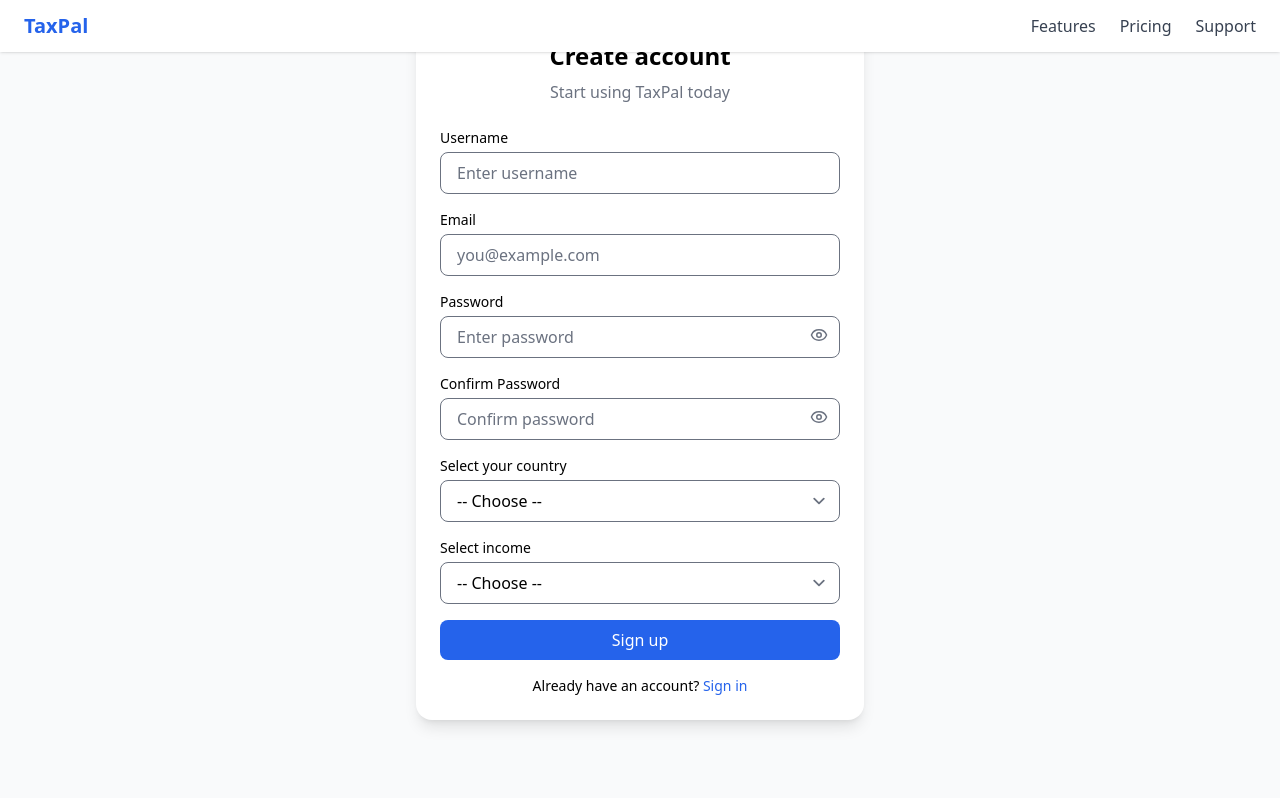
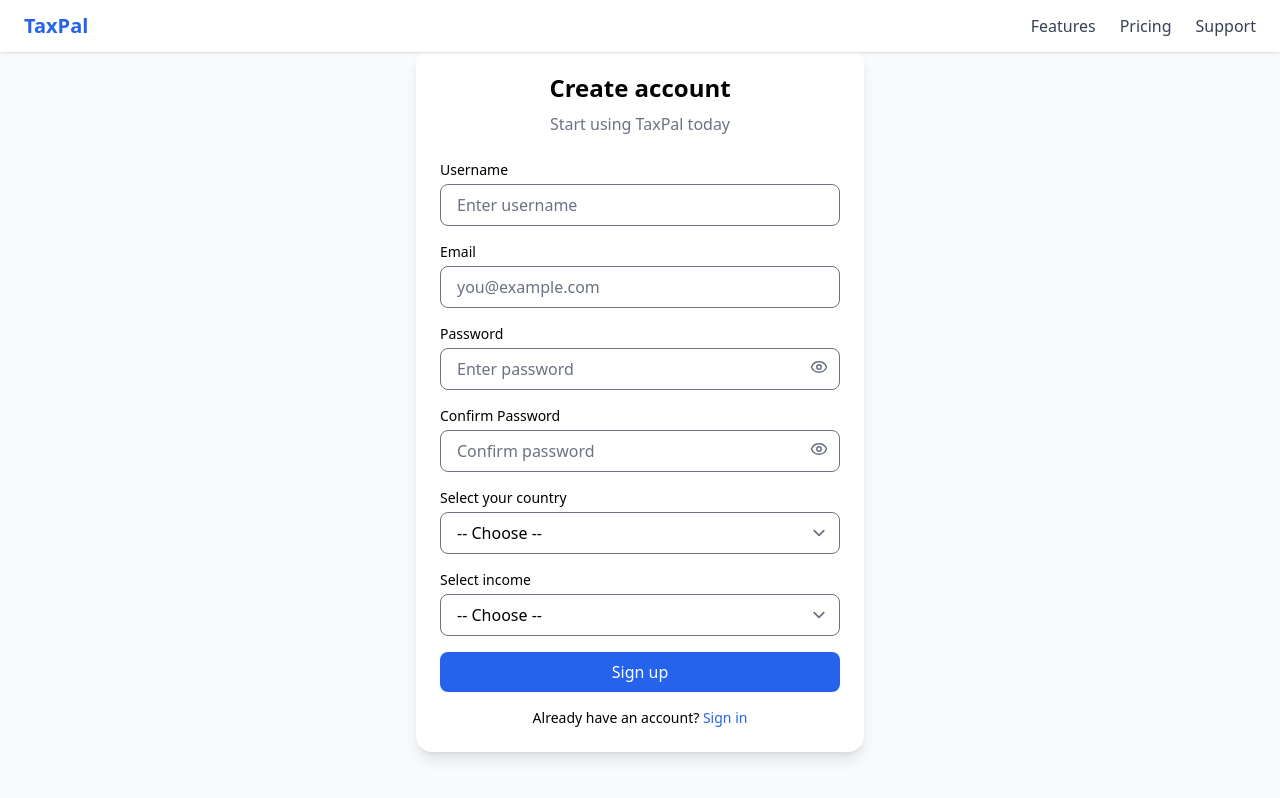
Before and after one commit to Search-Prem/TaxPal, a React (Vite) app in the folder Client/: page /register in a window 1280 px wide. Built offline with nearby package versions, Linux system fonts and the light colour scheme.

Commit message:
Testing done

```diff
--- a/Client/src/pages/Register.jsx
+++ b/Client/src/pages/Register.jsx
@@ -54,7 +54,7 @@
   };
 
   return (
-    <main className="min-h-[calc(100vh-64px)] grid place-items-center">
+    <main className="min-h-screen grid place-items-center">
       <div className="w-full max-w-md p-6 bg-white shadow-lg rounded-2xl">
         <h1 className="text-2xl font-semibold text-center mb-2">
           Create account
```
